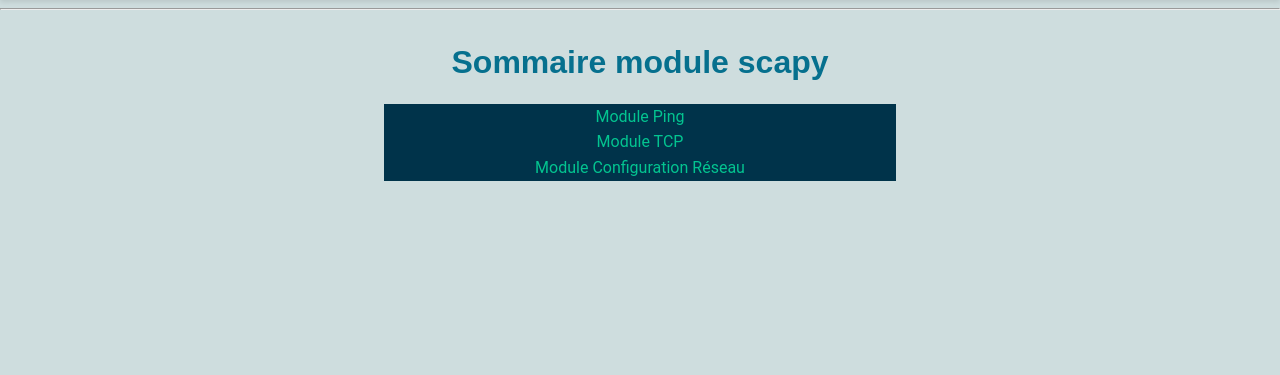
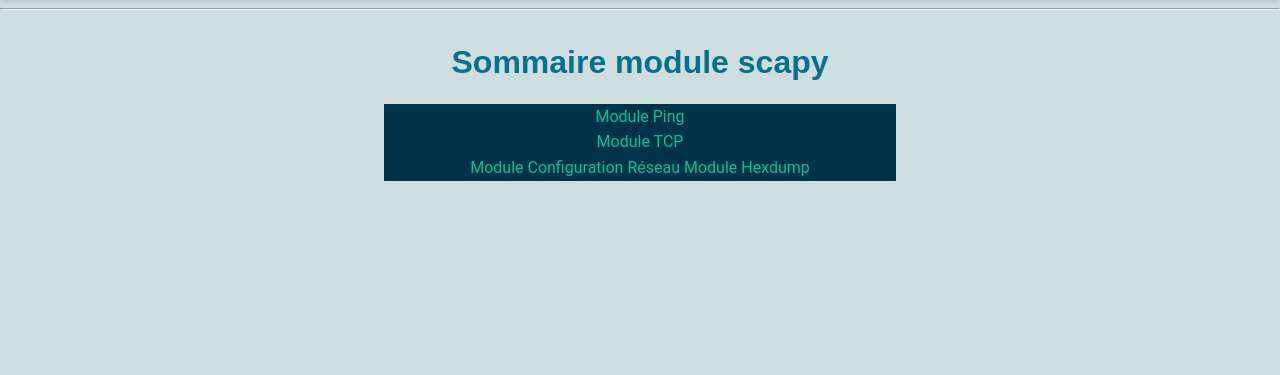
Before and after one commit to Neifko/sae_5_1, a PHP site: template src/Views/pages/scapy_summary.php in a window 1280 px wide. Shown: the part 90-465 px from the top of the page. Run offline with PHP 8.4, Linux system fonts and the light colour scheme; the template is opened without the code that fills it, so the values that code supplies are empty.

Commit message:
Adding hexdump to scapy_summary

```diff
--- a/src/Views/pages/scapy_summary.php
+++ b/src/Views/pages/scapy_summary.php
@@ -6,5 +6,6 @@
         <a href="/ping">Module Ping</a><br>
         <a href="/tcp">Module TCP</a><br>
         <a href="/network">Module Configuration Réseau</a>
+        <a href="/hexdump">Module Hexdump</a>
     </div>
 </div>
```
